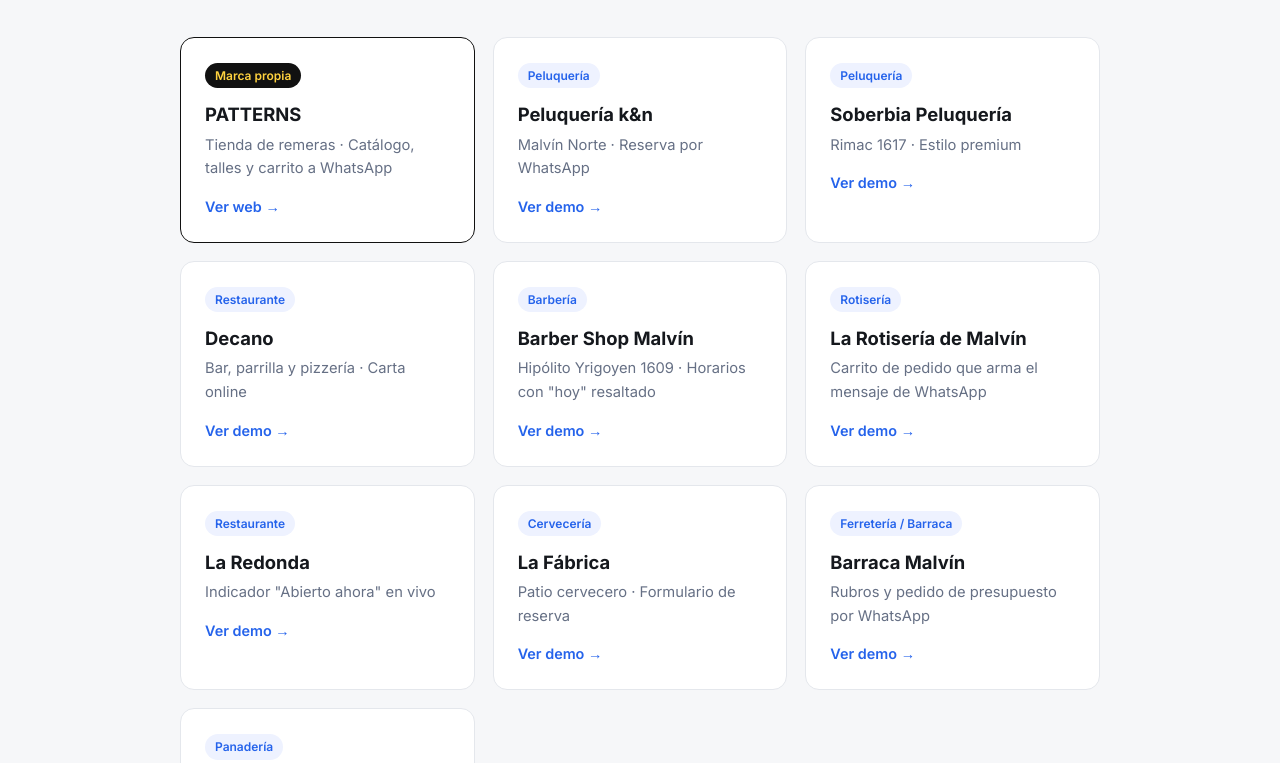
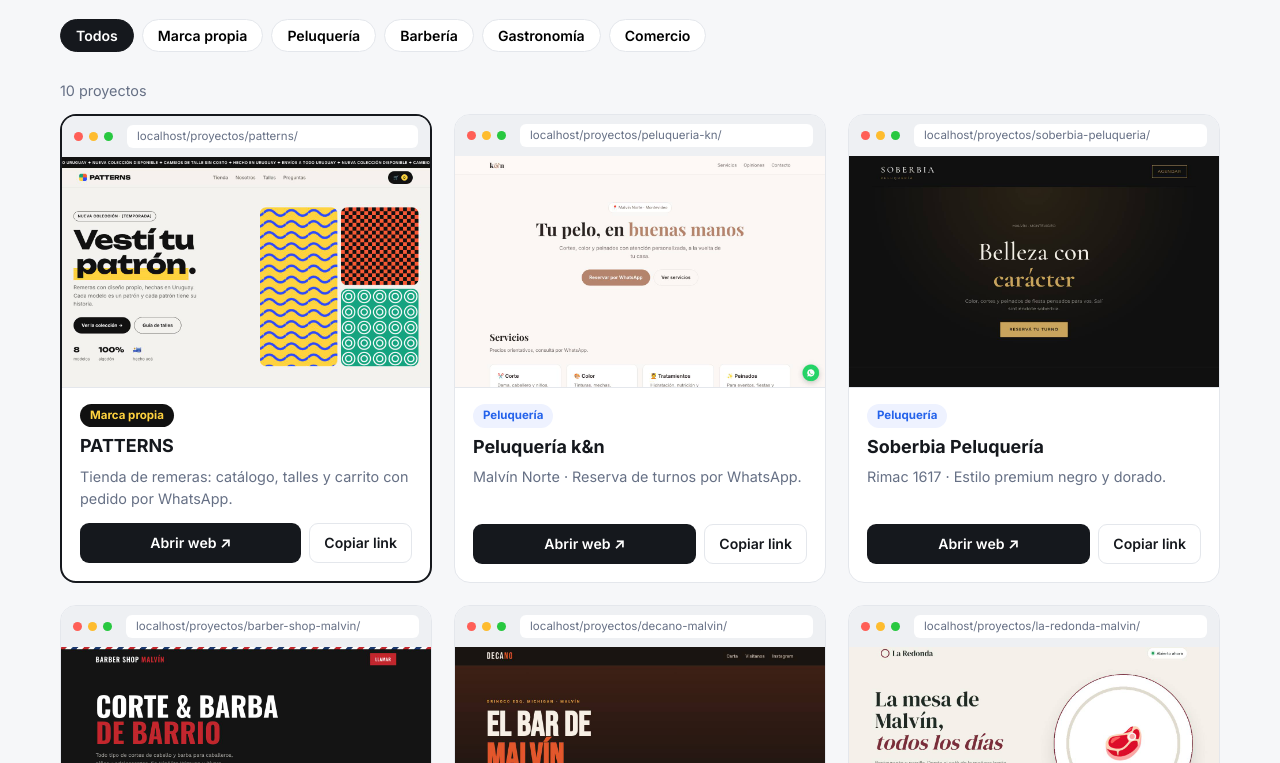
Before and after one commit to fedechaer/PROYECTOS, a plain HTML site: page index.html in a window 1280 px wide. Shown: the part 160-923 px from the top of the page. Drawn offline with Linux system fonts and the light colour scheme.

Commit message:
Portada con captura de cada web, link y botón para copiarlo
- previews/: capturas de cada proyecto
- herramientas/generar-previews.js: script para regenerarlas
- index.html: tarjetas tipo ventana de navegador, filtro por rubro

Co-Authored-By: Claude Opus 5.5 <noreply@anthropic.com>
Claude-Session: https://claude.ai/code/session_013bjxMD1FnhQY94q2XuqYyz

```diff
--- a/index.html
+++ b/index.html
@@ -4,39 +4,108 @@
 <meta charset="utf-8">
 <meta name="viewport" content="width=device-width, initial-scale=1">
 <title>Proyectos Web</title>
-<link href="https://fonts.googleapis.com/css2?family=Inter:wght@400;600;700&display=swap" rel="stylesheet">
+<link href="https://fonts.googleapis.com/css2?family=Inter:wght@400;500;600;700;800&display=swap" rel="stylesheet">
 <style>
   :root{--bg:#f6f7f9;--ink:#15181d;--muted:#667085;--card:#fff;--line:#e4e7ec;--accent:#2563eb}
   *{box-sizing:border-box;margin:0;padding:0}
-  body{font-family:Inter,system-ui,sans-serif;background:var(--bg);color:var(--ink);line-height:1.6}
-  .wrap{max-width:960px;margin:0 auto;padding:64px 20px}
-  h1{font-size:2.4rem;margin-bottom:6px}
-  .sub{color:var(--muted);margin-bottom:40px}
-  .grid{display:grid;grid-template-columns:repeat(auto-fit,minmax(260px,1fr));gap:18px}
-  a.card{display:block;background:var(--card);border:1px solid var(--line);border-radius:14px;padding:24px;text-decoration:none;color:inherit;transition:.2s}
-  a.card:hover{border-color:var(--accent);transform:translateY(-2px);box-shadow:0 8px 24px rgba(16,24,40,.08)}
-  .tag{display:inline-block;font-size:.75rem;font-weight:600;padding:3px 10px;border-radius:99px;background:#eef2ff;color:var(--accent);margin-bottom:12px}
-  .card h2{font-size:1.15rem;margin-bottom:4px}
-  .card p{color:var(--muted);font-size:.92rem}
-  .go{margin-top:14px;font-weight:600;color:var(--accent);font-size:.9rem}
+  body{font-family:Inter,system-ui,sans-serif;background:var(--bg);color:var(--ink);line-height:1.5}
+  .wrap{max-width:1200px;margin:0 auto;padding:56px 20px}
+  h1{font-size:clamp(2rem,5vw,2.8rem);font-weight:800;letter-spacing:-.02em}
+  .sub{color:var(--muted);margin:6px 0 26px}
+  .filters{display:flex;gap:8px;flex-wrap:wrap;margin-bottom:28px}
+  .chip{border:1px solid var(--line);background:var(--card);border-radius:99px;padding:7px 15px;font:600 .88rem Inter;cursor:pointer}
+  .chip.on{background:var(--ink);color:#fff;border-color:var(--ink)}
+  .grid{display:grid;grid-template-columns:repeat(auto-fill,minmax(330px,1fr));gap:22px}
+  .card{background:var(--card);border:1px solid var(--line);border-radius:16px;overflow:hidden;display:flex;flex-direction:column;transition:.2s}
+  .card:hover{transform:translateY(-3px);box-shadow:0 14px 34px rgba(16,24,40,.1)}
+  .card.featured{border:2px solid var(--ink)}
+  /* Ventana tipo navegador */
+  .browser{background:#eef0f3;border-bottom:1px solid var(--line)}
+  .bar{display:flex;align-items:center;gap:6px;padding:9px 12px}
+  .bar i{width:9px;height:9px;border-radius:50%;background:#d0d4da}
+  .bar i:nth-child(1){background:#ff5f57}.bar i:nth-child(2){background:#febc2e}.bar i:nth-child(3){background:#28c840}
+  .bar .url{flex:1;margin-left:8px;background:#fff;border-radius:6px;padding:3px 10px;font-size:.72rem;color:var(--muted);white-space:nowrap;overflow:hidden;text-overflow:ellipsis}
+  .shot{display:block;aspect-ratio:16/10;overflow:hidden;background:#e5e7eb}
+  .shot img{width:100%;height:100%;object-fit:cover;object-position:top;display:block;transition:transform .5s}
+  .card:hover .shot img{transform:scale(1.03)}
+  .body{padding:16px 18px 18px;display:flex;flex-direction:column;gap:6px;flex:1}
+  .tag{align-self:flex-start;font-size:.72rem;font-weight:700;padding:3px 10px;border-radius:99px;background:#eef2ff;color:var(--accent)}
+  .tag.own{background:#111;color:#ffd23f}
+  .body h2{font-size:1.12rem}
+  .body p{color:var(--muted);font-size:.9rem;flex:1}
+  .link{display:flex;gap:8px;margin-top:8px}
+  .link a{flex:1;text-align:center;text-decoration:none;font-weight:600;font-size:.88rem;padding:9px;border-radius:9px}
+  .link .open{background:var(--ink);color:#fff}
+  .link .copy{border:1px solid var(--line);color:var(--ink);cursor:pointer;background:none;font:600 .88rem Inter;flex:0 0 auto;padding:9px 14px;border-radius:9px}
+  .count{color:var(--muted);font-size:.9rem;margin-bottom:12px}
+  footer{color:var(--muted);font-size:.85rem;text-align:center;padding:10px 0 40px}
+  @media(max-width:400px){.grid{grid-template-columns:1fr}}
 </style>
 </head>
 <body>
 <div class="wrap">
   <h1>Proyectos Web</h1>
-  <p class="sub">Demos para negocios de Malvín, Montevideo.</p>
-  <div class="grid">
-    <a class="card" href="proyectos/patterns/" style="border-color:#111"><span class="tag" style="background:#111;color:#ffd23f">Marca propia</span><h2>PATTERNS</h2><p>Tienda de remeras · Catálogo, talles y carrito a WhatsApp</p><div class="go">Ver web →</div></a>
-    <a class="card" href="proyectos/peluqueria-kn/"><span class="tag">Peluquería</span><h2>Peluquería k&amp;n</h2><p>Malvín Norte · Reserva por WhatsApp</p><div class="go">Ver demo →</div></a>
-    <a class="card" href="proyectos/soberbia-peluqueria/"><span class="tag">Peluquería</span><h2>Soberbia Peluquería</h2><p>Rimac 1617 · Estilo premium</p><div class="go">Ver demo →</div></a>
-    <a class="card" href="proyectos/decano-malvin/"><span class="tag">Restaurante</span><h2>Decano</h2><p>Bar, parrilla y pizzería · Carta online</p><div class="go">Ver demo →</div></a>
-    <a class="card" href="proyectos/barber-shop-malvin/"><span class="tag">Barbería</span><h2>Barber Shop Malvín</h2><p>Hipólito Yrigoyen 1609 · Horarios con "hoy" resaltado</p><div class="go">Ver demo →</div></a>
-    <a class="card" href="proyectos/la-rotiseria-de-malvin/"><span class="tag">Rotisería</span><h2>La Rotisería de Malvín</h2><p>Carrito de pedido que arma el mensaje de WhatsApp</p><div class="go">Ver demo →</div></a>
-    <a class="card" href="proyectos/la-redonda-malvin/"><span class="tag">Restaurante</span><h2>La Redonda</h2><p>Indicador "Abierto ahora" en vivo</p><div class="go">Ver demo →</div></a>
-    <a class="card" href="proyectos/la-fabrica-malvin/"><span class="tag">Cervecería</span><h2>La Fábrica</h2><p>Patio cervecero · Formulario de reserva</p><div class="go">Ver demo →</div></a>
-    <a class="card" href="proyectos/barraca-malvin/"><span class="tag">Ferretería / Barraca</span><h2>Barraca Malvín</h2><p>Rubros y pedido de presupuesto por WhatsApp</p><div class="go">Ver demo →</div></a>
-    <a class="card" href="proyectos/panaderia-nueva-malvin/"><span class="tag">Panadería</span><h2>Panadería Nueva Malvín</h2><p>Productos y encargos de tortas</p><div class="go">Ver demo →</div></a>
-  </div>
+  <p class="sub">Webs para negocios de barrio en Montevideo. Tocá cualquiera para verla funcionando.</p>
+  <div class="filters" id="filters"></div>
+  <div class="count" id="count"></div>
+  <div class="grid" id="grid"></div>
 </div>
+<footer>Para agregar un proyecto: sumarlo a la lista <code>PROYECTOS</code> de este archivo.</footer>
+
+<script>
+  // Lista de proyectos. "carpeta" = nombre de la carpeta dentro de /proyectos
+  // La imagen sale de /previews/<carpeta>.jpg (se genera con herramientas/generar-previews.js)
+  const PROYECTOS = [
+    {carpeta:"patterns",               nombre:"PATTERNS",               rubro:"Marca propia", desc:"Tienda de remeras: catálogo, talles y carrito con pedido por WhatsApp.", propio:true},
+    {carpeta:"peluqueria-kn",          nombre:"Peluquería k&n",         rubro:"Peluquería",   desc:"Malvín Norte · Reserva de turnos por WhatsApp."},
+    {carpeta:"soberbia-peluqueria",    nombre:"Soberbia Peluquería",    rubro:"Peluquería",   desc:"Rimac 1617 · Estilo premium negro y dorado."},
+    {carpeta:"barber-shop-malvin",     nombre:"Barber Shop Malvín",     rubro:"Barbería",     desc:"Hipólito Yrigoyen 1609 · Horarios con el día de hoy resaltado."},
+    {carpeta:"decano-malvin",          nombre:"Decano",                 rubro:"Gastronomía",  desc:"Bar, parrilla y pizzería · Carta online."},
+    {carpeta:"la-redonda-malvin",      nombre:"La Redonda",             rubro:"Gastronomía",  desc:"Restaurante y parrilla · Indicador \"Abierto ahora\" en vivo."},
+    {carpeta:"la-rotiseria-de-malvin", nombre:"La Rotisería de Malvín", rubro:"Gastronomía",  desc:"Carrito de pedido que arma el mensaje de WhatsApp."},
+    {carpeta:"la-fabrica-malvin",      nombre:"La Fábrica",             rubro:"Gastronomía",  desc:"Patio cervecero · Formulario de reserva."},
+    {carpeta:"panaderia-nueva-malvin", nombre:"Panadería Nueva Malvín", rubro:"Comercio",     desc:"Productos del día y encargos de tortas."},
+    {carpeta:"barraca-malvin",         nombre:"Barraca Malvín",         rubro:"Comercio",     desc:"Rubros y pedido de presupuesto por WhatsApp."}
+  ];
+
+  // Link público (GitHub Pages). Si se abre en local, usa la ruta relativa.
+  const BASE = location.protocol.startsWith("http") ? location.href.replace(/index\.html$/,"").replace(/\/?$/,"/") : "https://fedechaer.github.io/proyectos/";
+
+  const rubros = ["Todos", ...new Set(PROYECTOS.map(p=>p.rubro))];
+  let filtro = "Todos";
+  const $ = s => document.querySelector(s);
+
+  function render(){
+    $("#filters").innerHTML = rubros.map(r=>`<button class="chip ${r===filtro?'on':''}" data-r="${r}">${r}</button>`).join("");
+    $("#filters").querySelectorAll(".chip").forEach(b=>b.onclick=()=>{filtro=b.dataset.r;render();});
+    const lista = PROYECTOS.filter(p=>filtro==="Todos"||p.rubro===filtro);
+    $("#count").textContent = lista.length + (lista.length===1?" proyecto":" proyectos");
+    $("#grid").innerHTML = lista.map(p=>{
+      const href = "proyectos/"+p.carpeta+"/";
+      const url  = BASE + href;
+      return `<article class="card ${p.propio?'featured':''}">
+        <div class="browser">
+          <div class="bar"><i></i><i></i><i></i><span class="url">${url.replace(/^https?:\/\//,"")}</span></div>
+          <a class="shot" href="${href}" target="_blank" rel="noopener"><img src="previews/${p.carpeta}.jpg" alt="Vista previa de ${p.nombre}" loading="lazy"></a>
+        </div>
+        <div class="body">
+          <span class="tag ${p.propio?'own':''}">${p.rubro}</span>
+          <h2>${p.nombre}</h2>
+          <p>${p.desc}</p>
+          <div class="link">
+            <a class="open" href="${href}" target="_blank" rel="noopener">Abrir web ↗</a>
+            <button class="copy" data-url="${url}">Copiar link</button>
+          </div>
+        </div>
+      </article>`;
+    }).join("");
+    $("#grid").querySelectorAll(".copy").forEach(b=>b.onclick=async()=>{
+      try{ await navigator.clipboard.writeText(b.dataset.url); b.textContent="¡Copiado!"; }
+      catch(e){ prompt("Copiá el link:", b.dataset.url); }
+      setTimeout(()=>b.textContent="Copiar link",1500);
+    });
+  }
+  render();
+</script>
 </body>
 </html>
```
Also changed, not shown: herramientas/generar-previews.js (added, +23 -0 lines), previews/barber-shop-malvin.jpg (added), previews/barraca-malvin.jpg (added), previews/decano-malvin.jpg (added), previews/la-fabrica-malvin.jpg (added), previews/la-redonda-malvin.jpg (added), previews/la-rotiseria-de-malvin.jpg (added), previews/panaderia-nueva-malvin.jpg (added), previews/patterns.jpg (added), previews/peluqueria-kn.jpg (added), previews/soberbia-peluqueria.jpg (added), 1 other file.
